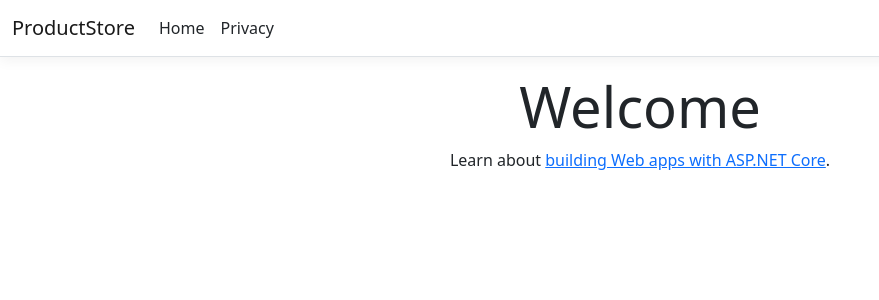
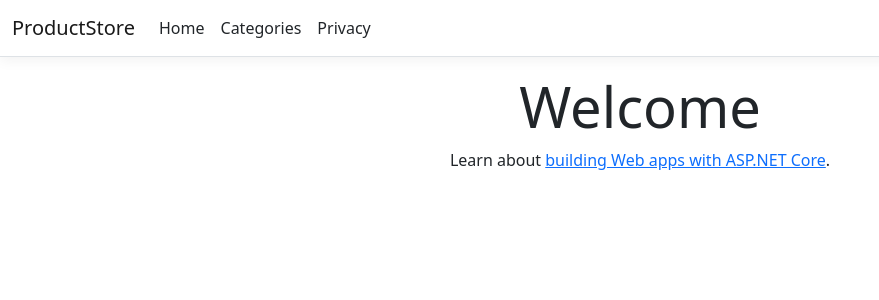
Before and after one commit to krishnansarkar/product-store, an ASP.NET Core app: page / in a window 1280 px wide. Shown: the top 300 px of the page, without its empty margins (0-879 px from the left). Run offline with ASP.NET Core 8, Linux system fonts and the light colour scheme; style sheets or scripts are compiled from the project's sources.

Commit message:
add Category link to header

```diff
--- a/Views/Shared/_Layout.cshtml
+++ b/Views/Shared/_Layout.cshtml
@@ -21,6 +21,9 @@
                     <ul class="navbar-nav flex-grow-1">
                         <li class="nav-item">
                             <a class="nav-link text-dark" asp-area="" asp-controller="Home" asp-action="Index">Home</a>
+                        </li>
+                        <li class="nav-item">
+                            <a class="nav-link text-dark" asp-area="" asp-controller="Category" asp-action="Index">Categories</a>
                         </li>
                         <li class="nav-item">
                             <a class="nav-link text-dark" asp-area="" asp-controller="Home" asp-action="Privacy">Privacy</a>
```
